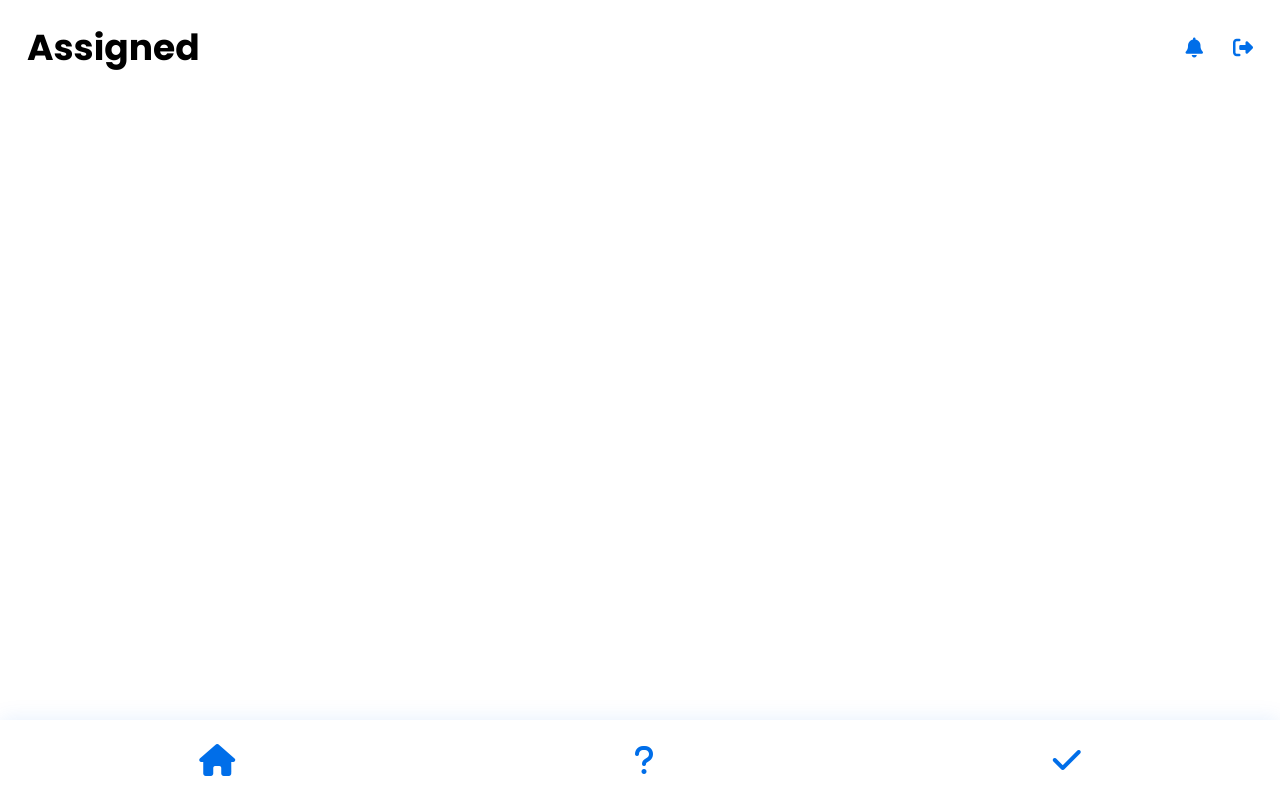
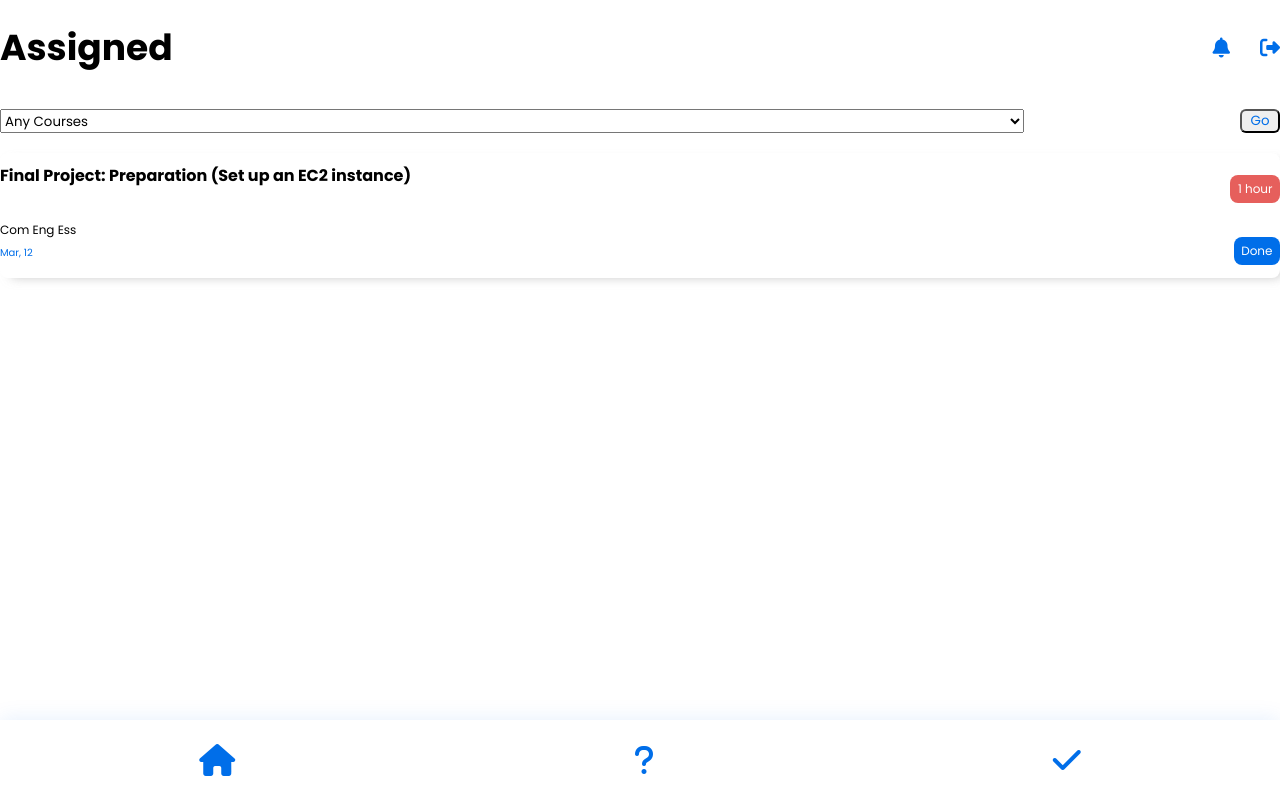
Before and after one commit to khajornritdacha/CEE-Final-Project-G2, a website: page public/index.html in a window 1280 px wide. Drawn offline with Linux system fonts and the light colour scheme.

Commit message:
feat(frontend): add dashboard page

```diff
--- a/public/global.css
+++ b/public/global.css
@@ -11,21 +11,91 @@
   box-shadow: 0px -1px 20px rgba(0, 110, 233, 0.1);
 }
 
-.header {
-  width: 100%;
-  padding: 20px 27px 14px;
-}
-
-.header > div > i {
-  padding-left: 30px;
-}
-
 .primary {
   color: #006ee9;
 }
 
+.card-container {
+  box-shadow: 6px 4px 11px -5px rgba(157, 157, 157, 0.62);
+  -webkit-box-shadow: 6px 4px 11px -5px rgba(157, 157, 157, 0.62);
+  -moz-box-shadow: 6px 4px 11px -5px rgba(157, 157, 157, 0.62);
+}
+
+.card-text {
+  white-space: nowrap;
+  text-overflow: ellipsis;
+  overflow: hidden;
+
+  @supports (-webkit-line-clamp: 2) {
+    overflow: hidden;
+    text-overflow: ellipsis;
+    white-space: initial;
+    display: -webkit-box;
+    -webkit-line-clamp: 2;
+    -webkit-box-orient: vertical;
+  }
+}
+
 .inline-block {
   display: inline-block;
+}
+
+.grid {
+  display: grid;
+}
+
+/* Grid Template Columns and Rows */
+.grid-template-cols-1 {
+  grid-template-columns: repeat(1, minmax(0, 1fr));
+}
+.grid-template-cols-2 {
+  grid-template-columns: repeat(2, minmax(0, 1fr));
+}
+.grid-template-cols-3 {
+  grid-template-columns: repeat(3, minmax(0, 1fr));
+}
+.grid-template-cols-4 {
+  grid-template-columns: repeat(4, minmax(0, 1fr));
+}
+.grid-template-cols-5 {
+  grid-template-columns: repeat(5, minmax(0, 1fr));
+}
+.grid-template-cols-6 {
+  grid-template-columns: repeat(6, minmax(0, 1fr));
+}
+.grid-template-cols-7 {
+  grid-template-columns: repeat(7, minmax(0, 1fr));
+}
+.grid-template-cols-8 {
+  grid-template-columns: repeat(8, minmax(0, 1fr));
+}
+.grid-template-cols-none {
+  grid-template-columns: none;
+}
+
+.grid-template-rows-1 {
+  grid-template-rows: repeat(1, minmax(0, 1fr));
+}
+.grid-template-rows-2 {
+  grid-template-rows: repeat(2, minmax(0, 1fr));
+}
+.grid-template-rows-3 {
+  grid-template-rows: repeat(3, minmax(0, 1fr));
+}
+.grid-template-rows-4 {
+  grid-template-rows: repeat(4, minmax(0, 1fr));
+}
+.grid-template-rows-5 {
+  grid-template-rows: repeat(5, minmax(0, 1fr));
+}
+.grid-template-rows-6 {
+  grid-template-rows: repeat(6, minmax(0, 1fr));
+}
+.grid-template-rows-9 {
+  grid-template-rows: repeat(9, minmax(0, 1fr));
+}
+.grid-template-rows-none {
+  grid-template-rows: none;
 }
 
 /* Flex container */
@@ -59,6 +129,10 @@
 }
 .flex-no-wrap {
   flex-wrap: nowrap;
+}
+
+.justify-items-center {
+  justify-items: center;
 }
 
 /* Flex items alignment */
@@ -116,6 +190,14 @@
 }
 .justify-evenly {
   justify-content: space-evenly;
+}
+
+.justify-self-center {
+  justify-self: center;
+}
+
+.align-self-center {
+  align-self: center;
 }
 
 /* Flex items sizing */
--- a/public/index.html
+++ b/public/index.html
@@ -22,17 +22,110 @@
   </head>
   <body>
     <div id="app">
-      <section class="grid grid-template-column-1 grid-template-row-3">
-        <div class="flex justify-between items-center header">
+      <div
+        class="grid grid-template-cols-1"
+        style="grid-template-rows: repeat(3, max-content)"
+      >
+        <section
+          class="flex justify-between items-center"
+          style="width: 100%; padding: 20px 0 14px"
+        >
           <h1 class="inline-block text-6xl">Assigned</h1>
           <div class="flex justify-between primary">
             <i class="fa-solid fa-bell fa-lg"></i>
-            <i class="fa-solid fa-right-from-bracket fa-lg"></i>
+            <i
+              class="fa-solid fa-right-from-bracket fa-lg"
+              style="margin-left: 30px"
+            ></i>
           </div>
-        </div>
-        <div></div>
-        <div></div>
-      </section>
+        </section>
+        <section>
+          <form action="" class="flex justify-between" style="padding: 20px 0">
+            <select name="course_no" id="coursesSelect" style="width: 80%">
+              <option value="" selected>Any Courses</option>
+              <option value="2110101">Com Prog</option>
+              <option value="2110201">Com Eng Ess</option>
+              <option value="2320101">Cal 1</option>
+            </select>
+            <button
+              type="submit"
+              class="rounded-md primary"
+              style="width: 40px"
+            >
+              Go
+            </button>
+          </form>
+        </section>
+        <section
+          class="grid grid-template-cols-1 justify-items-center"
+          style="row-gap: 20px"
+        >
+          <div
+            class="grid grid-template-cols-4 grid-template-rows-9 rounded-lg card-container"
+            style="width: 100%; height: 125px; padding: 10px 0"
+          >
+            <h3
+              style="
+                grid-column: 1 / span 3;
+                grid-row: 1 / span 4;
+                justify-self: start;
+              "
+              class="text-lg card-text"
+            >
+              Final Project: Preparation (Set up an EC2 instance)
+            </h3>
+            <div
+              class="text-sm rounded-lg"
+              style="
+                grid-column: 4 / span 1;
+                grid-row: 2 / span 3;
+                background-color: #e65f5c;
+                padding: 5px 7.5px;
+                color: white;
+                justify-self: end;
+                align-self: start;
+              "
+            >
+              1 hour
+            </div>
+            <p
+              class="text-sm"
+              style="
+                grid-column: 1 / span 2;
+                grid-row: 6 / span 2;
+                justify-self: start;
+                align-self: start;
+              "
+            >
+              Com Eng Ess
+            </p>
+            <p
+              class="text-xs primary"
+              style="
+                grid-column: 1 / span 1;
+                grid-row: 8 / span 2;
+                justify-self: start;
+              "
+            >
+              Mar, 12
+            </p>
+            <div
+              class="text-sm rounded-lg"
+              style="
+                grid-column: 4 / span 1;
+                grid-row: 7 / span 3;
+                background-color: #006ee9;
+                padding: 5px 7.5px;
+                color: white;
+                justify-self: end;
+                align-self: center;
+              "
+            >
+              Done
+            </div>
+          </div>
+        </section>
+      </div>
       <nav class="flex items-center justify-around primary fixed bot-0 navbar">
         <i class="fa-solid fa-house fa-2xl"></i>
         <i class="fa-solid fa-question fa-2xl"></i>
```
